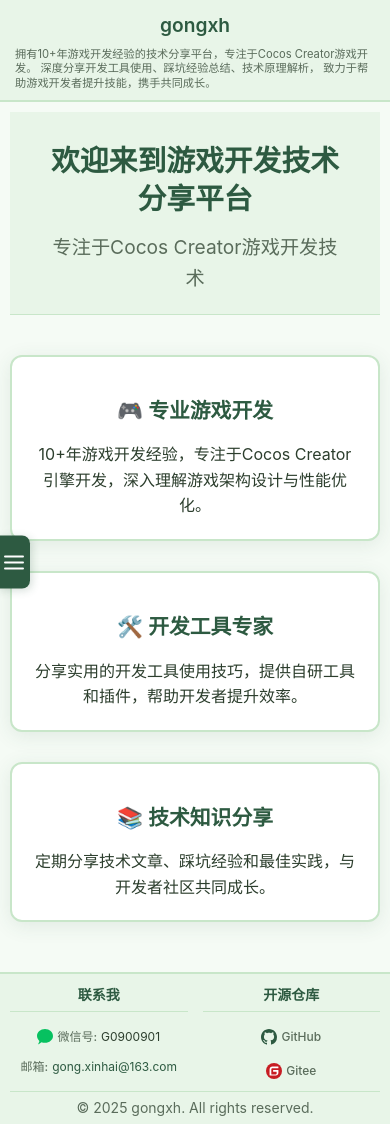
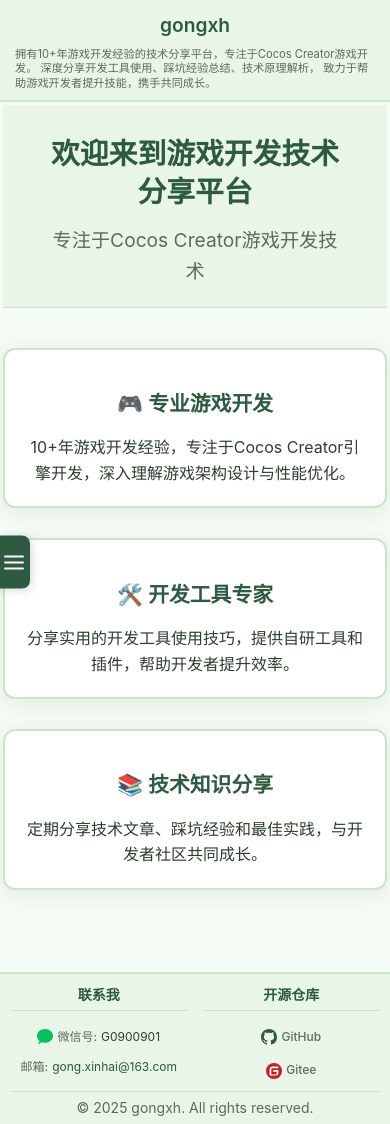
Before and after one commit to Gongxh0901/gongxh.github.io, a Jekyll site: the page built from index.markdown, in a window 390 px wide. Built offline with Jekyll 4.4.1, drawn with Linux system fonts in a browser that asks for light colours.

Commit message:
调整移动设备上内容的边距

```diff
--- a/assets/main.scss
+++ b/assets/main.scss
@@ -766,7 +766,11 @@ body {
   }
 
   .content-wrapper {
-    padding: 20px;
+    padding: 8px;
+  }
+
+  .post-content, .page-content {
+    padding: 10px;
   }
 
   .page-title {
@@ -852,10 +856,10 @@ body {
 
   // 文章显示优化
   .article-display {
-    padding: 1rem 0.5rem;
+    padding: 0.3rem 0.2rem;
 
     .post-summary {
-      padding: 2rem;
+      padding: 1rem;
 
       h2 {
         font-size: 1.6rem;
@@ -907,7 +911,11 @@ body {
   }
 
   .content-wrapper {
-    padding: 15px;
+    padding: 5px;
+  }
+
+  .post-content, .page-content {
+    padding: 8px;
   }
 
   .page-title {
@@ -1259,10 +1267,10 @@ body {
 
 @media (max-width: 480px) {
   .article-display {
-    padding: 0.5rem;
+    padding: 0.2rem;
 
     .post-summary {
-      padding: 1.5rem;
+      padding: 0.8rem;
 
       h2 {
         font-size: 1.4rem;
@@ -1577,11 +1585,15 @@ body {
 
 @media (max-width: 480px) {
   .content-wrapper {
-    padding: 10px;
+    padding: 3px;
+  }
+
+  .post-content, .page-content {
+    padding: 5px;
   }
 
   .post-full-content {
-    padding: 1rem 0.5rem;
+    padding: 0.5rem 0.3rem;
 
     h2 {
       font-size: 1.5rem;
```
